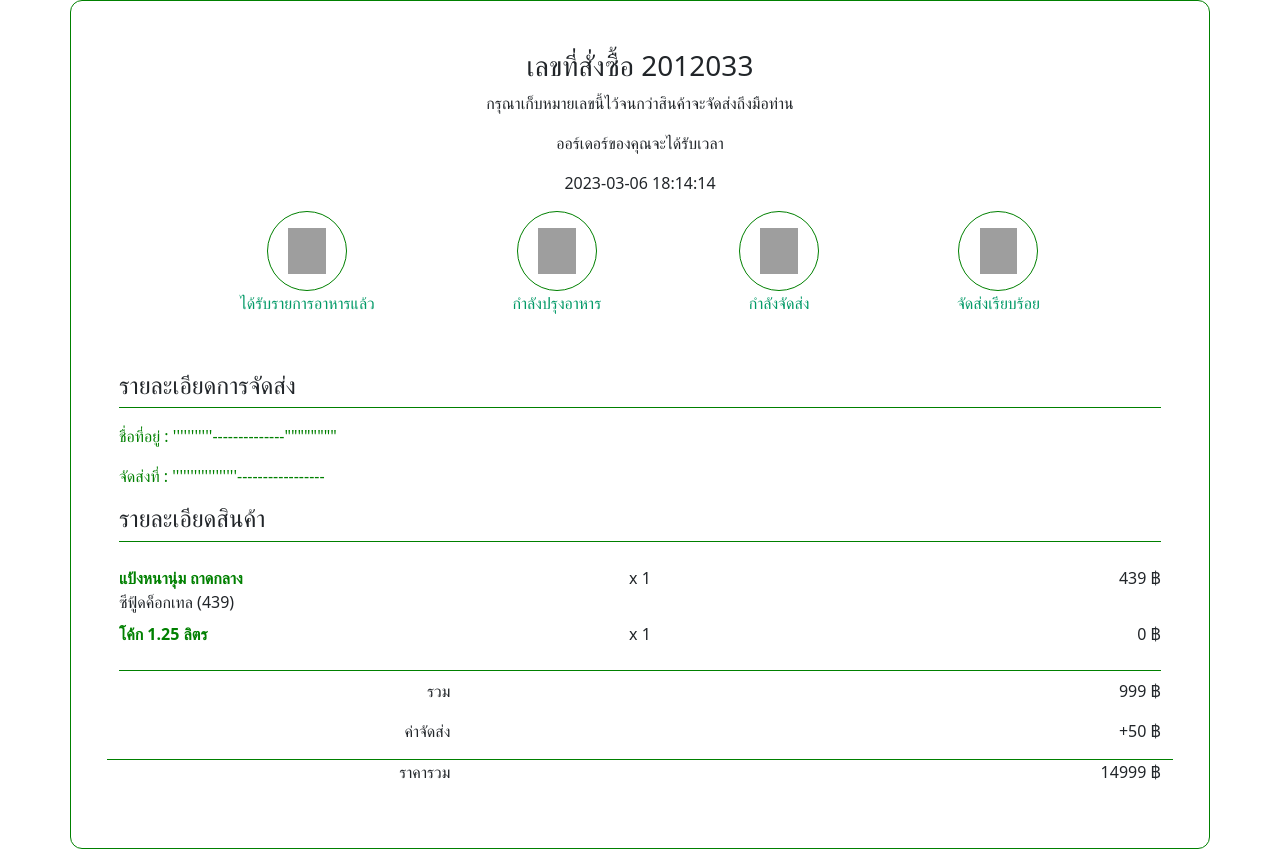
After one commit to nonnnz/pizza-database-project, a PHP site: page /pages/tracking.php in a window 1280 px wide. The commit adds this page. Run offline with PHP 8.4, Linux system fonts and the light colour scheme; grey boxes are pictures that could not be loaded.

Commit message:
create tracking page

```diff
--- a/pages/css/style12.css
+++ b/pages/css/style12.css
@@ -385,3 +385,18 @@ input[type="checkbox"]:checked {
 .card-body1 button{
   border-radius: 12px;
 }
+.container{
+  width: 1200px;
+  height: auto;
+  border: 1px solid green;
+  border-radius: 12px;
+}
+.p .row .col .rounded-circle{
+  background-position: center;
+  background-repeat: no-repeat;
+  background-size: 70%;
+}
+.p .row .col{
+  text-align: center;
+
+}
--- /dev/null
+++ b/pages/tracking.php
@@ -0,0 +1,163 @@
+<!DOCTYPE html>
+<html lang="en">
+<head>
+    <meta charset="UTF-8">
+  <meta http-equiv="X-UA-Compatible" content="IE=edge">
+  <meta name="viewport" content="width=device-width, initial-scale=1.0">
+  <title>tracking</title>
+  <script src="https://code.jquery.com/jquery-3.6.0.min.js"></script>
+  <link rel="stylesheet" href="css/style12.css">
+  <script src="https://cdn.jsdelivr.net/npm/bootstrap@5.3.0-alpha1/dist/js/bootstrap.bundle.min.js" integrity="sha384-w76AqPfDkMBDXo30jS1Sgez6pr3x5MlQ1ZAGC+nuZB+EYdgRZgiwxhTBTkF7CXvN" crossorigin="anonymous"></script>
+  <link href="https://cdn.jsdelivr.net/npm/bootstrap@5.3.0-alpha1/dist/css/bootstrap.min.css" rel="stylesheet" integrity="sha384-GLhlTQ8iRABdZLl6O3oVMWSktQOp6b7In1Zl3/Jr59b6EGGoI1aFkw7cmDA6j6gD" crossorigin="anonymous">
+  <link rel="stylesheet" href="https://cdnjs.cloudflare.com/ajax/libs/font-awesome/4.7.0/css/font-awesome.min.css">
+</head>
+<body>
+
+    <div class="container p-5">
+        <div class="d-flex flex-column" style="width: 100%;">
+            <div class="p">
+                <div class="d-flex flex-column text-center">
+
+                    <div class="p">
+                        <h3>เลขที่สั่งซื้อ 2012033</h3>
+                    </div>
+                    <div class="p">
+                        <p>กรุณาเก็บหมายเลขนี้ไว้จนกว่าสินค้าจะจัดส่งถึงมือท่าน</p>
+                    </div>
+                    <div class="p">
+                        <p>ออร์เดอร์ของคุณจะได้รับเวลา </p>
+                    </div>
+                    <div class="p">
+                        <p>
+                            2023-03-06 18:14:14
+                        </p>
+                    </div>
+                </div>
+            </div>
+            <div class="profile-menu d-flex justify-content-center " >
+                <div class="d-flex flex-row justify-content-between" style="width: 800px; ">
+                    <div class="p">
+                        <a class="item-name text-center" href="" style="text-decoration: none; align-items: center;">
+                            <div class="item-icon hw" style=" min-height:20vh; ">
+                                <button style="border: 1px solid green; border-radius: 50%; width: 80px; height: 80px; " class="btn btn-1"> <img
+                                        src="https://cdn-icons-png.flaticon.com/512/1611/1611154.png" width="70%" height="70%"></button>
+                                <div class="item-name" "><font color =" #009966">ได้รับรายการอาหารแล้ว</font>
+                                </div>
+                            </div>
+                        </a>
+                    </div>
+                    <div class="p">
+                        <a class="item-name text-center" href="" style="text-decoration: none;">
+                            <div class="item-icon hw" style=" min-height:20vh; ">
+                                <button style="border: 1px solid green; border-radius: 50%; width: 80px; height: 80px;" class="btn btn-1"> <img
+                                        src="https://cdn-icons-png.flaticon.com/512/3095/3095330.png" width="70%"
+                                        height="70%"></button>
+                                <div class="item-name">
+                                    <font color="#009966">กำลังปรุงอาหาร</font>
+                                </div>
+                            </div>
+                        </a>
+                    </div>
+                    <div class="p">
+                        <a class="item-name text-center" href="" style="text-decoration: none;">
+                            <div class="item-icon hw" style=" min-height:20vh;">
+                                <button style="border: 1px solid green; border-radius: 50%; width: 80px; height: 80px; " class="btn btn-1"> <img
+                                        src="https://cdn-icons-png.flaticon.com/512/5637/5637217.png" width="70%"
+                                        height="70%"></button>
+                                <div class="item-name">
+                                    <font color="#009966">กำลังจัดส่ง</font>
+                                </div>
+                            </div>
+                        </a>
+                    </div>
+                    <div class="p">
+                        <a class="item-name text-center" href=""style="text-decoration: none;">
+                            <div class="item-icon hw"style=" min-height:20vh;     ">
+                                <button style="border: 1px solid green; border-radius: 50%; width: 80px; height: 80px; "class="btn btn-1" > <img src="https://cdn-icons-png.flaticon.com/512/447/447147.png" width= "70%" height="70%"  ></button>
+                                <div class="item-name"><font color ="#009966">จัดส่งเรียบร้อย</font></div>
+                            </div>
+                        </a>
+                    </div>
+
+
+                </div>
+            </div>
+
+            <div class="detail-address">
+                <h4>รายละเอียดการจัดส่ง</h4>
+                <div class="NandA d-flex flex-column " style="border-top: 1px solid green; padding-top: 1em;">
+                    <div class="p" style="color:green;" >
+                        <p>ชื่อที่อยู่ : '''''''''''--------------""""""""</p>
+                    </div>
+                    <div class="p" style="color:green;" >
+                        <p>จัดส่งที่ : ''''''''''''''''''-----------------</p>
+                    </div>
+                </div>
+            </div>
+            <div class="detail-food">
+                <div class="detail-product" style="border-bottom: 1px solid green;">
+                    <h4 >รายละเอียดสินค้า</h4>
+                </div>
+                <div class="list-food mt-4" style="border-bottom: 1px solid green;">
+                    <div class="row mb-2">
+                        <div class="col d-flex flex-column">
+                            <div class="p" style="font-weight: 700; color: green;">
+                                แป้งหนานุ่ม ถาดกลาง
+                            </div>
+                            <div class="p">
+                                ซีฟู้ดค็อกเทล (439)
+                            </div>
+                        </div>
+                        <div class="col text-center">
+                            <p> x 1</p>
+                        </div>
+                        <div class="col text-end ">
+                            <p> 439 ฿</p>
+                        </div>
+                    </div>
+                    <div class="row mb-2">
+                        <div class="col d-flex flex-column">
+                            <div class="p" style="font-weight: 700; color: green;">
+                                โค้ก 1.25 ลิตร
+                            </div>
+                        </div>
+                        <div class="col text-center">
+                            <p> x 1</p>
+                        </div>
+                        <div class="col  text-end">
+                            <p> 0 ฿</p>
+                        </div>
+                    </div>
+                </div>
+                <div class="row pt-2" >
+                    <div class="col-4 text-end">
+                        <p>รวม</p>
+                    </div>
+                    <div class="col-8 text-end">
+                        <p>999 ฿</p>
+                    </div>
+                </div>
+                <div class="row" style="border-bottom: 1px solid green;">
+                    <div class="col-4 text-end">
+                        <p>ค่าจัดส่ง</p>
+                    </div>
+                    <div class="col-8 text-end">
+                        <p>+50 ฿</p>
+                    </div>
+                </div>
+                <div class="row">
+                    <div class="col-4 text-end">
+                        <p>ราคารวม</p>
+                    </div>
+                    <div class="col-8 text-end">
+                        <p>14999 ฿</p>
+                    </div>
+                </div>
+
+
+            </div>
+
+        </div>
+    </body>
+    </div>
+</html>
```
